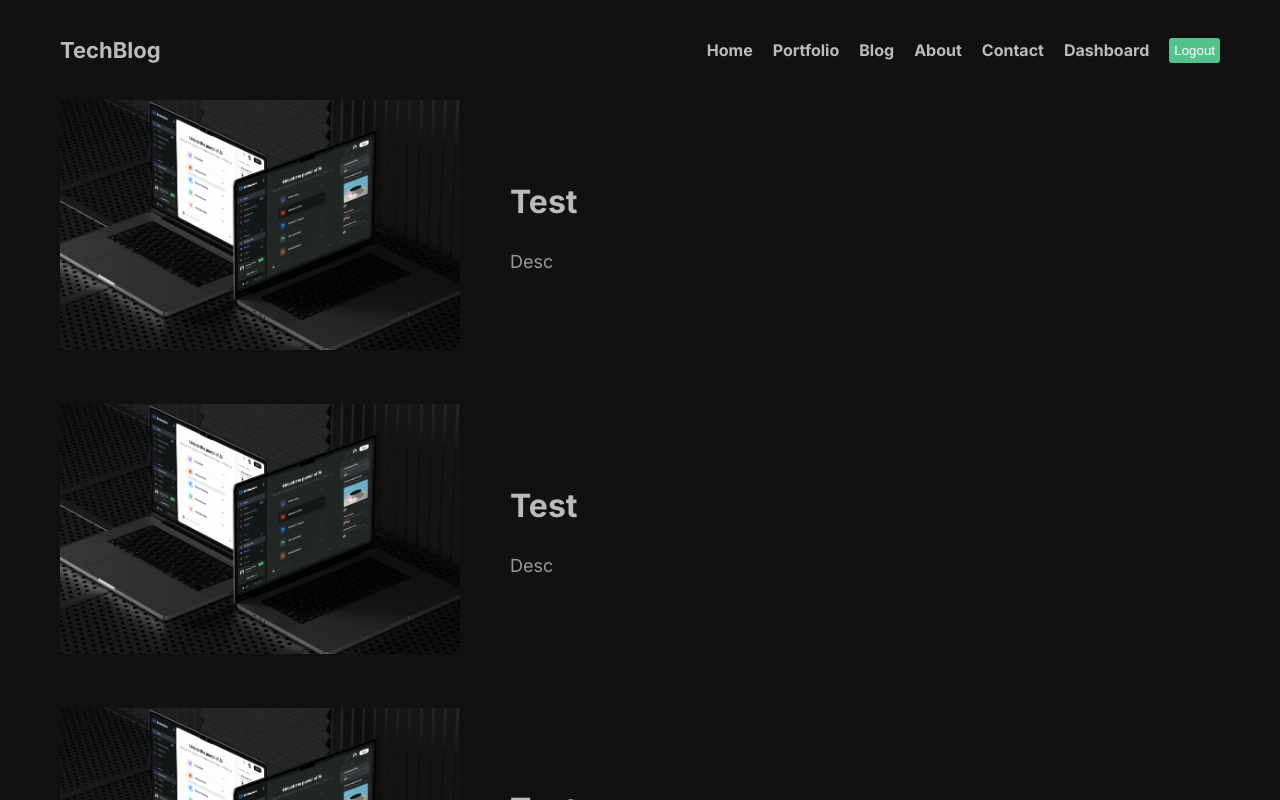
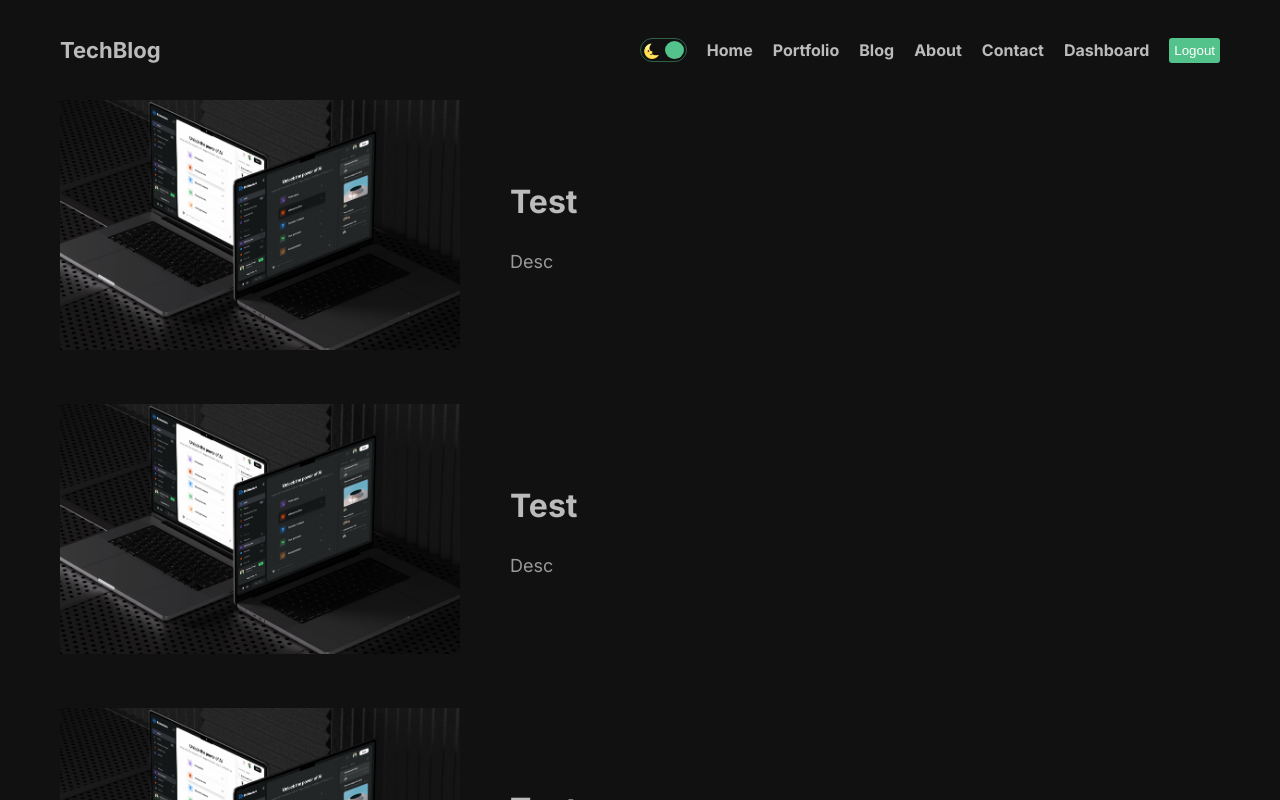
Before and after one commit to luffy4827/fullstackappNextjs, a Next.js app: page /blog in a window 1280 px wide. Shown: the top 800 px of the page. Built offline with nearby package versions, Linux system fonts and the light colour scheme.

Commit message:
DarkMode added

```diff
--- /dev/null
+++ b/context/ThemeContext.jsx
@@ -0,0 +1,19 @@
+"use client"
+
+import { createContext, useState } from "react";
+
+import React from "react";
+
+export const ThemeContext = createContext();
+
+export const ThemeProvider = ({ children }) => {
+  const [mode, setMode] = useState("dark");
+  const toggle = () => {
+    setMode((prev) => (prev === "dark" ? "light" : "dark"));
+  };
+  return (
+    <ThemeContext.Provider value={{ toggle, mode }}>
+      <div className={`theme ${mode}`}>{children}</div>
+    </ThemeContext.Provider>
+  );
+};
--- a/src/app/contact/page.module.css
+++ b/src/app/contact/page.module.css
@@ -45,9 +45,10 @@
 .textArea {
   padding: 20px;
   background-color: transparent;
-  border: 3px solid #bbb;
+  border: none;
   outline: none;
   color: white;
-  font-size: 16px;
+  border: 3px solid #bbb;
+  font-size: 20px;
   font-weight: bold;
 }
--- a/src/app/globals.css
+++ b/src/app/globals.css
@@ -8,8 +8,20 @@
 body {
   max-width: 100vw;
   overflow-x: hidden;
+}
+
+.theme {
+  transition: 2s all ease;
+}
+
+.dark {
   background-color: #111;
   color: #bbb;
+}
+
+.light {
+  background-color: #bbb;
+  color: #111;
 }
 
 a {
@@ -17,7 +29,7 @@
   color: inherit;
 }
 
-.container{
+.container {
   max-width: 1366px;
   min-height: 100vh;
   margin: 0 auto;
@@ -27,6 +39,7 @@
   justify-content: space-between;
 }
 
-p, h1{
+p,
+h1 {
   cursor: default;
 }
--- a/src/app/layout.js
+++ b/src/app/layout.js
@@ -2,6 +2,7 @@
 import "./globals.css";
 import { Inter } from "next/font/google";
 import Footer from "@/components/footer/Footer";
+import { ThemeProvider } from "../../context/ThemeContext";
 
 const inter = Inter({ subsets: ["latin"] });
 
@@ -14,11 +15,13 @@
   return (
     <html lang="en">
       <body className={inter.className}>
-        <div className="container">
-          <Navbar />
-          {children}
-          <Footer />
-        </div>
+        <ThemeProvider>
+          <div className="container">
+            <Navbar />
+            {children}
+            <Footer />
+          </div>
+        </ThemeProvider>
       </body>
     </html>
   );
--- /dev/null
+++ b/src/components/DarkModeToggle/DarkMode.jsx
@@ -0,0 +1,21 @@
+"use client"
+
+import React, { useContext } from "react";
+import styles from "./dark.module.css";
+import { ThemeContext } from "../../../context/ThemeContext";
+
+const DarkMode = () => {
+    const {toggle, mode} = useContext(ThemeContext);
+  return (
+    <div className={styles.container} onClick={toggle}>
+      <div className={styles.icon}>🌜</div>
+      <div className={styles.icon}>☀️</div>
+      <div
+        className={styles.ball}
+        style={mode === "light" ? { left: "2px" } : { right: "2px" }}
+      />
+    </div>
+  );
+};
+
+export default DarkMode;
--- /dev/null
+++ b/src/components/DarkModeToggle/dark.module.css
@@ -0,0 +1,24 @@
+.container {
+  width: 47px;
+  height: 24px;
+  border: 1.5px solid #53c28b70;
+  border-radius: 30px;
+  display: flex;
+  justify-content: space-between;
+  align-items: center;
+  padding: 2px;
+  position: relative;
+  cursor: pointer;
+}
+
+.icon {
+    font-size: 14px;
+}
+
+.ball {
+    width: 19px;
+    height: 18px;
+    border-radius: 50%;
+    background-color: #53c28b;
+    position: absolute;
+}
--- a/src/components/navbar/Navbar.jsx
+++ b/src/components/navbar/Navbar.jsx
@@ -5,6 +5,7 @@
 import Contact from "@/app/contact/page";
 import Dashboard from "@/app/dashboard/page";
 import styles from './navbar.module.css'
+import DarkMode from "../DarkModeToggle/DarkMode";
 
 const links = [
   {
@@ -44,6 +45,7 @@
     <div className={styles.container}>
       <Link href="/" className={styles.logo}>TechBlog</Link>
       <div className={styles.links}>
+        <DarkMode />
         {links.map((link) => (
           <Link key={link.id} href={link.url} className={styles.links}>
             {link.title}
```
